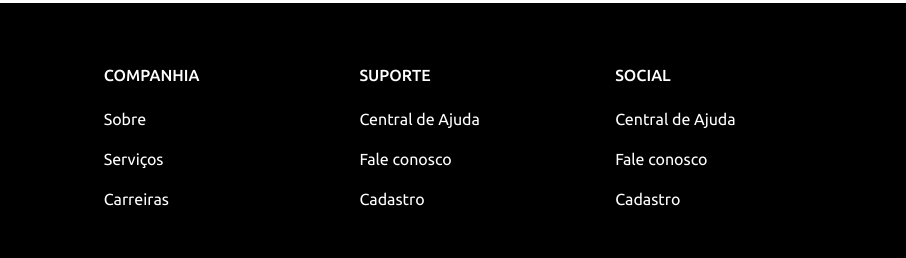
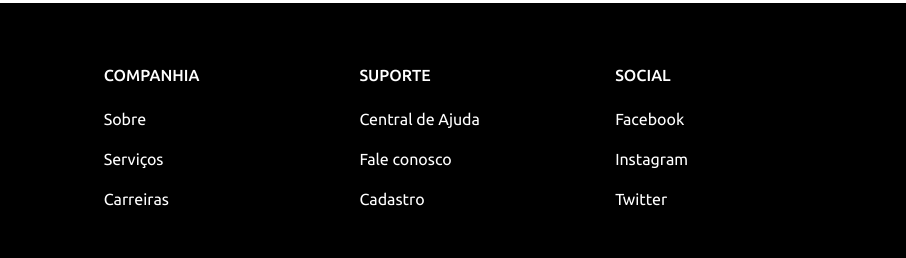
Before and after one commit to newberg85/2d-express, a plain HTML site: page index.html in a window 1280 px wide. Shown: the part 5484-5742 px from the top of the page, 374-1280 px from the left. Drawn offline with nearby package versions, Linux system fonts and the light colour scheme.

Commit message:
style: mudança no texto do footer

```diff
--- a/index.html
+++ b/index.html
@@ -382,13 +382,13 @@
                     Social
                     </h6>
                     <p>
-                    <a>Central de Ajuda</a>
+                    <a>Facebook</a>
                     </p>
                     <p>
-                    <a>Fale conosco</a>
+                    <a>Instagram</a>
                     </p>
                     <p>
-                    <a>Cadastro</a>
+                    <a>Twitter</a>
                     </p>
                 </div>
 
```
